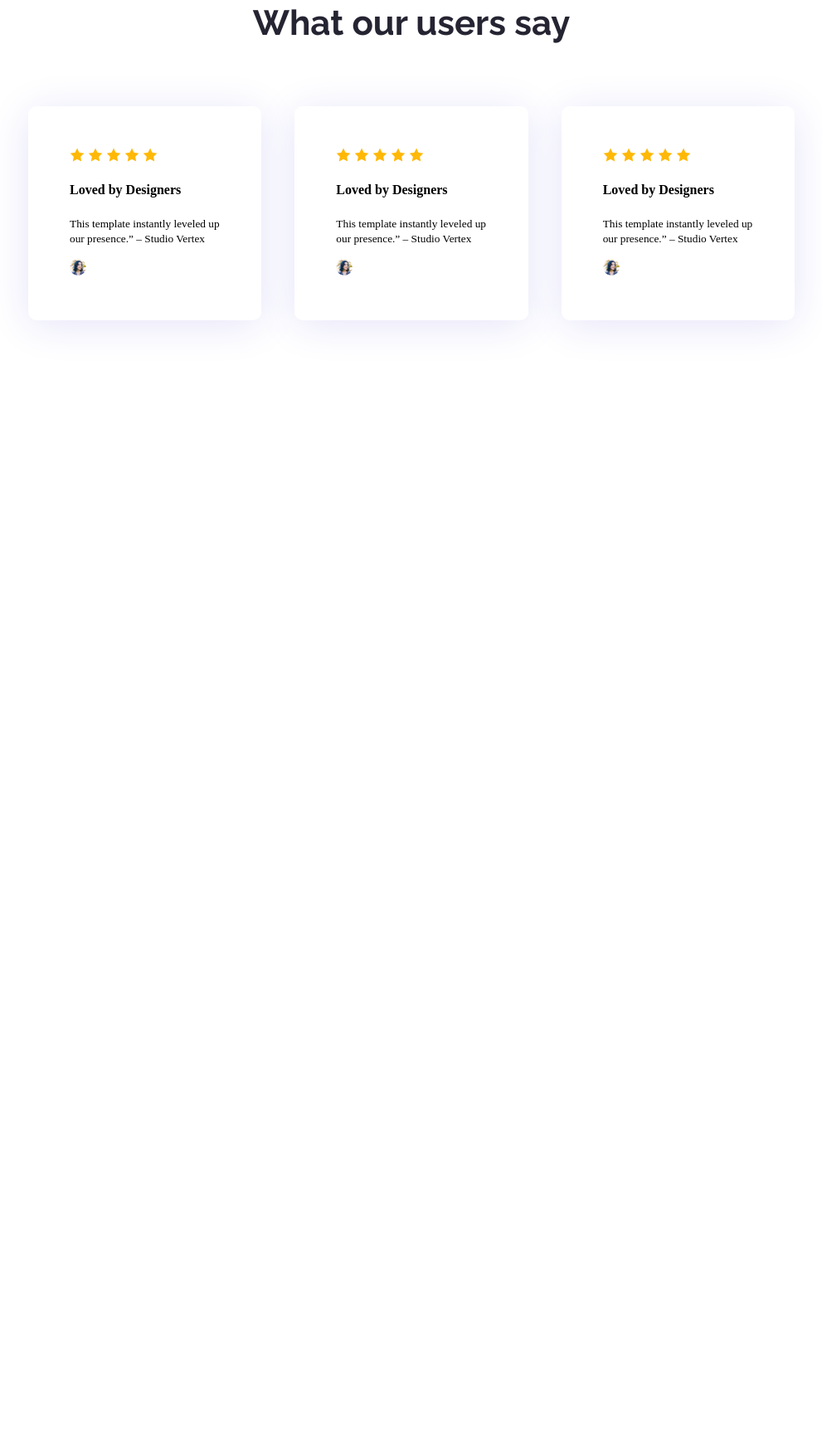
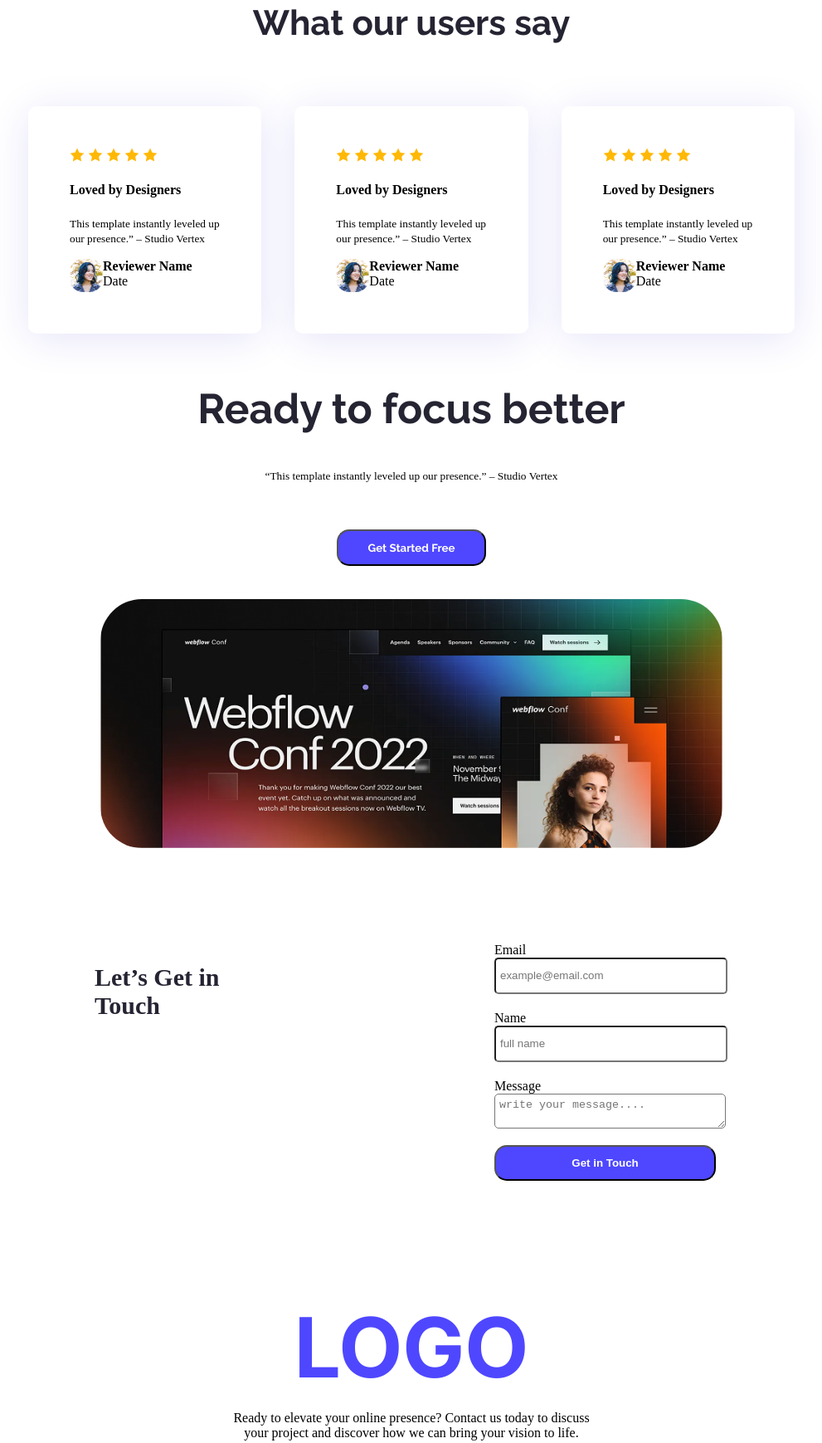
Before and after one commit to zahidulislam1/first-wab-A01, a plain HTML site: page index.html in a window 1280 px wide. Shown: the part 1406-3145 px from the top of the page at 83% size, without its empty margins (144-1135 px from the left). Before the commit the page ends 1862 px from the top, so only its background shows below. Drawn offline with Linux system fonts and the light colour scheme.

Commit message:
95% work done

```diff
--- a/index.html
+++ b/index.html
@@ -65,7 +65,13 @@
                     </div>
                     <h4 class="reveiw-title">Loved by Designers</h4>
                     <p class="reveiw-description"><small>This template instantly leveled up our presence.” – Studio Vertex</small></p>
-                    <img class="human" src="images/avatar.png" alt="">
+                    <div class="reveiw-section">
+                        <img class="human" src="images/avatar.png" alt="">
+                       <div>
+                         <div class="reveiw-name"><strong>Reviewer Name</strong></div>
+                        <div class="reveiw-date">Date</Data></div>
+                       </div>
+                    </div>
                 </div>
 
                 <div class="review-details">
@@ -78,7 +84,13 @@
                     </div>
                     <h4 class="reveiw-title">Loved by Designers</h4>
                     <p class="reveiw-description"><small>This template instantly leveled up our presence.” – Studio Vertex</small></p>
-                    <img class="human" src="images/avatar.png" alt="">
+                    <div class="reveiw-section">
+                        <img class="human" src="images/avatar.png" alt="">
+                       <div>
+                         <div class="reveiw-name"><strong>Reviewer Name</strong></div>
+                        <div class="reveiw-date">Date</Data></div>
+                       </div>
+                    </div>
                 </div>
                 <div class="review-details">
                     <div class="star">
@@ -90,17 +102,57 @@
                     </div>
                     <h4 class="reveiw-title">Loved by Designers</h4>
                     <p class="reveiw-description"><small>This template instantly leveled up our presence.” – Studio Vertex</small></p>
-                    <img class="human" src="images/avatar.png" alt="">
+                    <div class="reveiw-section">
+                        <img class="human" src="images/avatar.png" alt="">
+                       <div>
+                         <div class="reveiw-name"><strong>Reviewer Name</strong></div>
+                        <div class="reveiw-date">Date</Data></div>
+                       </div>
+                    </div>
                 </div>
-
-
-
-
-
+</div>
+        </section>
+        <section>
+            <div class="line5-contenar">
+                <div class="line5-text">
+                    <h2 class="title5 raleway-font">Ready to focus better</h2>
+                    <p><small>“This template instantly leveled up our presence.” – Studio Vertex</small></p>
+                    <button class="line5-btn raleway-font">Get Started Free</button>
+                </div>
+                <div>
+                    <img class="line5-img" src="images/wc-big.png" alt="">
+                </div>
             </div>
 
-<!-- comment -->
+        </section>
+        <section class="line6">
+            <div class="line6-titel">
+                <h1>Let’s Get in <br> Touch</h1>
+            </div>
+            <div class="form-section">
+                <form class="form-details" >
+                    <label for="email">Email</label>
+                 <input type="email" name="email" id="email" placeholder="example@email.com">
+                 <label for="name">Name</label>
+                    <input type="text" name="name" id="name" placeholder="full name">
+                    <label for="message">Message</label>
+                    <textarea name="message" id="message" cols="30" rows="10" placeholder="write your message...."></textarea>
+                    <input class="last-btn" type="button" value="Get in Touch">
+                </form>
+            </div>
         </section>
     </main>
+ <footer>
+   <div class="footer-conten">
+    <div class="footer-logo inter-normal">LOGO</div>
+    <P class="footer-descrption">Ready to elevate your online presence? Contact us today to discuss <br> your project and discover how we can bring your vision to life.</P>
+   </div>
+   <nav class="footer-nav">
+    <a href="">Home</a>
+    <a href="">About</a>
+    <a href="">How it Works</a>
+    <a href="">Services</a>
+   </nav>
+ </footer>
 </body>
 </html>
--- a/style.css
+++ b/style.css
@@ -89,6 +89,7 @@
     main{
         max-width: 1140px;
         margin: 50px 150px;
+
     }
 
     .box2{
@@ -138,9 +139,85 @@
         gap: 50px;
         margin: 20px;
      }
+     .reveiw-section{
+        display: flex;
+     }
      .human{
-        /* display: flex; */
-        height: 20px;
-        width: 20px;
-        border-radius: 50%;
+        height: 40px;
+        width: 40px;
+        border-radius: 40%;
+
      }
+     .line5-contenar{
+        justify-content: center;
+        text-align: center;
+        margin: 20px 50px;
+     }
+     .line5-img{
+        width: 750px;
+        height: 300px;
+        border-radius: 50px;
+        justify-items: right;
+        margin-top: 40px;
+
+
+     }
+    .title5{
+         text-align: center;
+        font-size: 50px ;
+        font-weight: bold;
+        color: #252432;
+    }
+    .line5-btn{
+         color: #FFFFFF;
+        background-color: #4E47FF;
+        font-weight: 700;
+        padding: 12px 36px;
+        border-radius: 15px;
+        margin-top:40px;
+    }
+    .line6{
+        padding: 90px 100px;
+        display: flex;
+        gap: 100px;
+    }
+    .line6-titel{
+         font-size: 20px ;
+        font-weight: bold;
+        color: #252432;
+        width: 50%;
+    }
+ input[type="text"], input[type="email"], textarea {
+    height: 30px;
+    border-radius: 5px;
+    background-color: white;
+    display: block;
+    width: 100%;
+    padding: 5px;
+    margin-bottom: 20px;
+ }
+ .last-btn{
+      color: #FFFFFF;
+        background-color: #4E47FF;
+        font-weight: 700;
+        padding: 12px 36px;
+        border-radius: 15px;
+        width: 100%;
+ }
+ .footer{
+    padding: 80px;
+    margin-bottom: 50px;
+}
+.footer-conten{
+    text-align: center; }
+    .footer-logo{
+        color: #4E47FF;
+        font-size: 100px;
+        font-weight: bold;
+    }
+    a{
+        text-decoration: none;
+        font-size:10px;
+        color: rgb(52, 52, 52);
+
+    }
```
